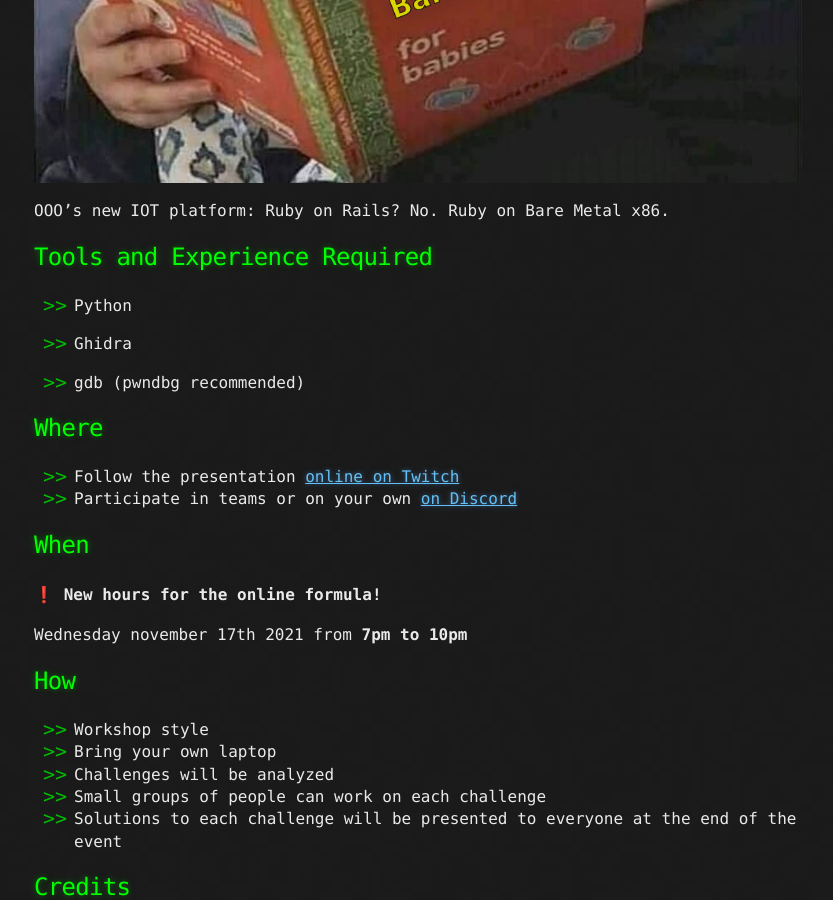
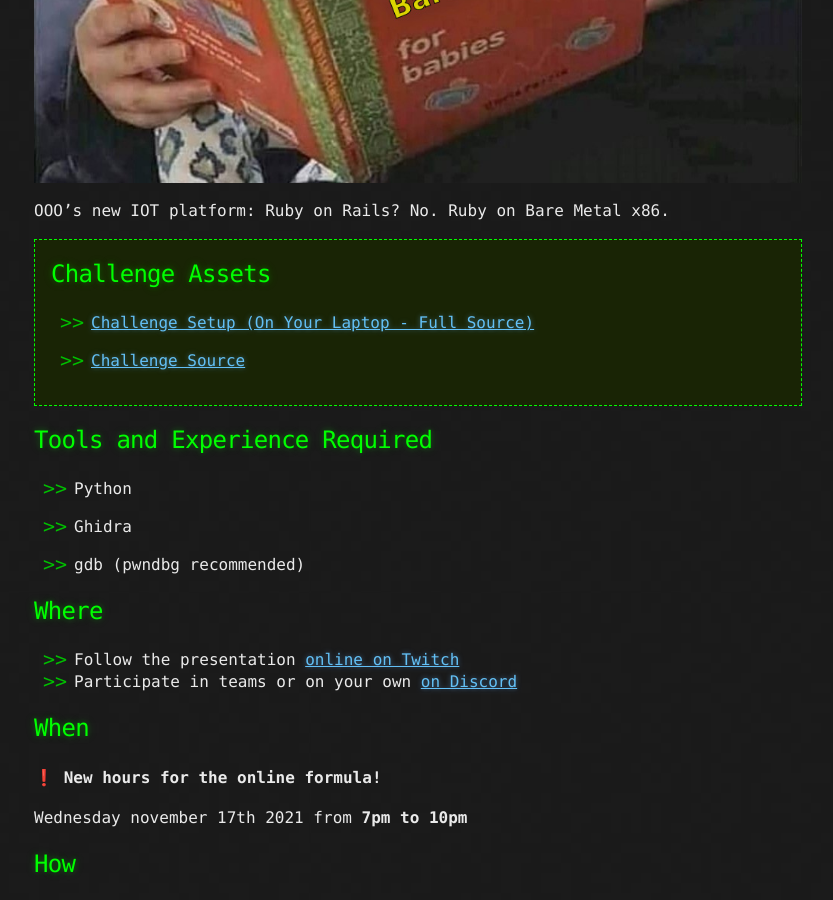
Before and after one commit to montrehack/montrehack.github.com, a Jekyll site: the page built from _posts/2021-11-17-defcon-ctf-barb-metal.md, in a window 1280 px wide and 900 px high, scrolled down 1536 px. Shown: the whole window, without its empty margins (222-1055 px from the left). Built offline with Jekyll 4.4.1, drawn with Linux system fonts in a browser that asks for light colours; emoji names are drawn with the system emoji font; some of the changed text lies outside the part shown.

Commit message:
challenge assets

```diff
--- a/_posts/2021-11-17-defcon-ctf-barb-metal.md
+++ b/_posts/2021-11-17-defcon-ctf-barb-metal.md
@@ -26,9 +26,11 @@ presented_by_fr: Présenté et créé par [crowell](https://github.com/crowell)
 presented_by_en: Presented and created by [crowell](https://github.com/crowell) for DEFCON 29 CTF Finals ([@defcon](https://twitter.com/defcon))
 featured_img: /images/21-11_ruby-on-bare-metal-for-babies.jpg
 featured_img_alt: IOT Ruby on Bare Metal x86 for babies
-#challenge_assets:
-#  - name: Challenge Page
-#    url: https://archive.ooo/c/barb-metal/427/
+challenge_assets:
+  - name: Challenge Setup (On Your Laptop - Full Source)
+    url: https://archive.ooo/c/barb-metal/427/
+  - name: Challenge Source
+    url: https://github.com/o-o-overflow/dc2021f-barb-metal-public
 # Once the edition is over, adjust these below with what we have and uncomment
 #archived_assets:
 #  - name: Video Recording
```
